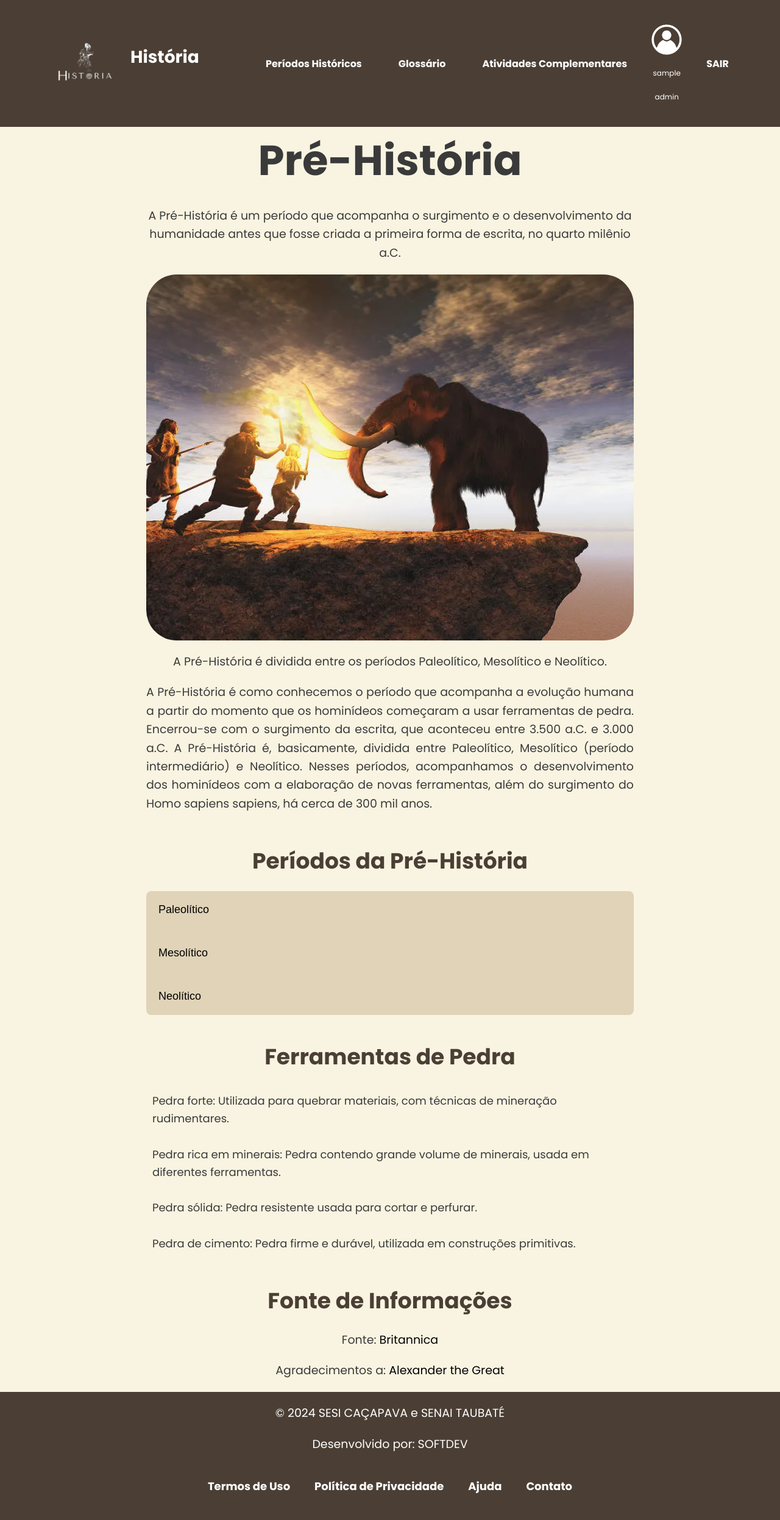
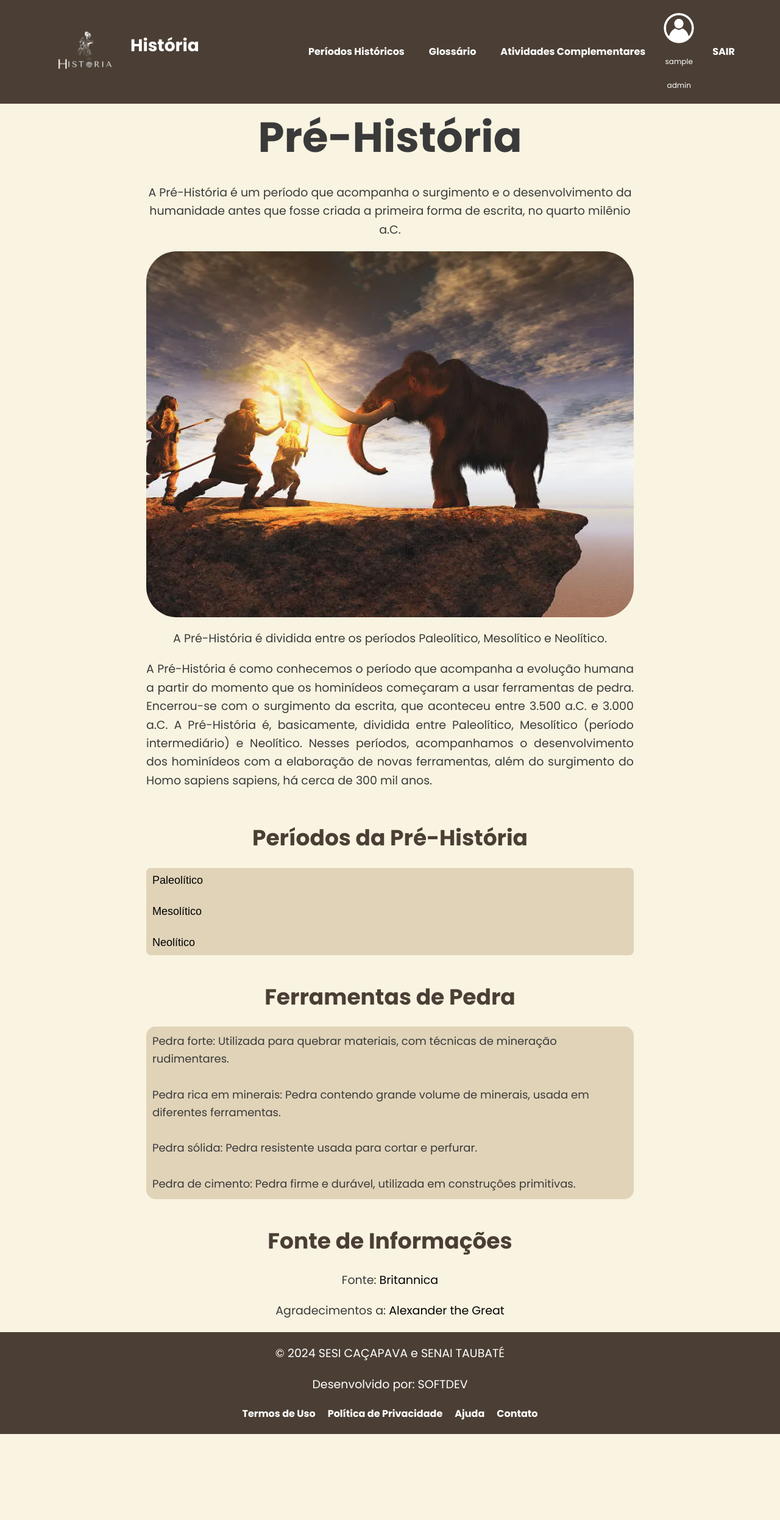
Before and after one commit to kbf0k/SENAI-HISTORIA, a PHP site: page /php/pre_historia.php in a window 1280 px wide. Shown: the whole page at 61% size. After the commit the page ends 2351 px from the top, so only its background shows below. Run offline with PHP 8.4, Linux system fonts and the light colour scheme; the visitor is signed in with stand-in values (Sample User, id 1); some libraries are stand-ins or nearby versions.

Commit message:
commit mamute

```diff
--- a/css/pre_historia.css
+++ b/css/pre_historia.css
@@ -27,7 +27,7 @@ a {
 
 .header {
     background-color: #4b3f35;
-    padding: 20px 0;
+    padding: 1px 0;
     color: white;
     position: static;
 }
@@ -218,21 +218,6 @@ button:focus {
 
 /* Listas */
 
-ul {
-    list-style-type: none;
-    padding: 0;
-    max-width: 800px;
-    margin: 0 auto;
-}
-
-ul li {
-    border-radius: 8px;
-    padding: 10px;
-    margin: 10px 0;
-    text-align: left;
-    font-size: 18px;
-}
-
 /* Estilos da lista dropdown */
 .dropdown-list {
     font-family: 'Poppins', serif;
@@ -269,7 +254,7 @@ ul li {
 
 .dropdown-content {
     display: none;
-    background-color: #f9f4e1;
+    background-color: #e0d3b8;
     padding: 10px;
     border-radius: 8px;
     margin-top: 5px;
@@ -290,6 +275,8 @@ ul li {
     padding: 0;
     max-width: 800px;
     margin: 0 auto;
+    background-color: #e0d3b8;
+    border-radius: 15px;
 }
 
 #lista ul li {
--- a/html/idade_contemporanea.html
+++ b/html/idade_contemporanea.html
@@ -23,7 +23,7 @@
                         <a href="">Períodos Históricos</a>
 
                         <div class="dropdown-menu">
-                            <a href="">Pré-História</a>
+                            <a href="../php/pre_historia.php">Pré-História</a>
                             <a href="">Idade Antiga</a>
                             <a href="">Idade Média</a>
                             <a href="">Idade Moderna</a>
--- a/php/atividades.php
+++ b/php/atividades.php
@@ -37,7 +37,7 @@ if(!isset($_SESSION['nome_sessao'])){
                         <a href="">Períodos Históricos</a>
 
                         <div class="dropdown-menu">
-                            <a href="">Pré-História</a>
+                            <a href="pre_historia.php">Pré-História</a>
                             <a href="idade_antiga.php">Idade Antiga</a>
                             <a href="idade_media.php">Idade Média</a>
                             <a href="idade_moderna.php">Idade Moderna</a>
--- a/php/idade_antiga.php
+++ b/php/idade_antiga.php
@@ -35,7 +35,7 @@ if(!isset($_SESSION['nome_sessao'])){
                         <a href="">Períodos Históricos</a>
 
                         <div class="dropdown-menu">
-                            <a href="">Pré-História</a>
+                            <a href="php/pre_historia.php">Pré-História</a>
                             <a href="idade_antiga.php">Idade Antiga</a>
                             <a href="idade_media.php">Idade Média</a>
                             <a href="idade_moderna.php">Idade Moderna</a>
--- a/php/idade_media.php
+++ b/php/idade_media.php
@@ -35,7 +35,7 @@ if(!isset($_SESSION['nome_sessao'])){
                         <a href="">Períodos Históricos</a>
 
                         <div class="dropdown-menu">
-                            <a href="">Pré-História</a>
+                            <a href="pre_historia.php">Pré-História</a>
                             <a href="idade_antiga.php">Idade Antiga</a>
                             <a href="idade_media.php">Idade Média</a>
                             <a href="idade_moderna.php">Idade Moderna</a>
--- a/php/idade_moderna.php
+++ b/php/idade_moderna.php
@@ -35,7 +35,7 @@ if(!isset($_SESSION['nome_sessao'])){
                         <a href="">Períodos Históricos</a>
 
                         <div class="dropdown-menu">
-                            <a href="">Pré-História</a>
+                            <a href="pre_historia.php">Pré-História</a>
                             <a href="idade_antiga.php">Idade Antiga</a>
                             <a href="idade_media.php">Idade Média</a>
                             <a href="idade_moderna.php">Idade Moderna</a>
--- a/php/pre_historia.php
+++ b/php/pre_historia.php
@@ -23,7 +23,7 @@ if(!isset($_SESSION['nome_sessao'])){
 </head>
 
 <body>
-    <header class="header">
+<header class="header">
         <div class="container logo-menu">
             <div class="logo">
                 <img src="../img/LOGO-HISTORIA-INICIO-SEM-FUNDO.png" alt="Logo">
@@ -35,7 +35,7 @@ if(!isset($_SESSION['nome_sessao'])){
                         <a href="">Períodos Históricos</a>
 
                         <div class="dropdown-menu">
-                            <a href="">Pré-História</a>
+                            <a href="pre_historia.php">Pré-História</a>
                             <a href="idade_antiga.php">Idade Antiga</a>
                             <a href="idade_media.php">Idade Média</a>
                             <a href="idade_moderna.php">Idade Moderna</a>
```
